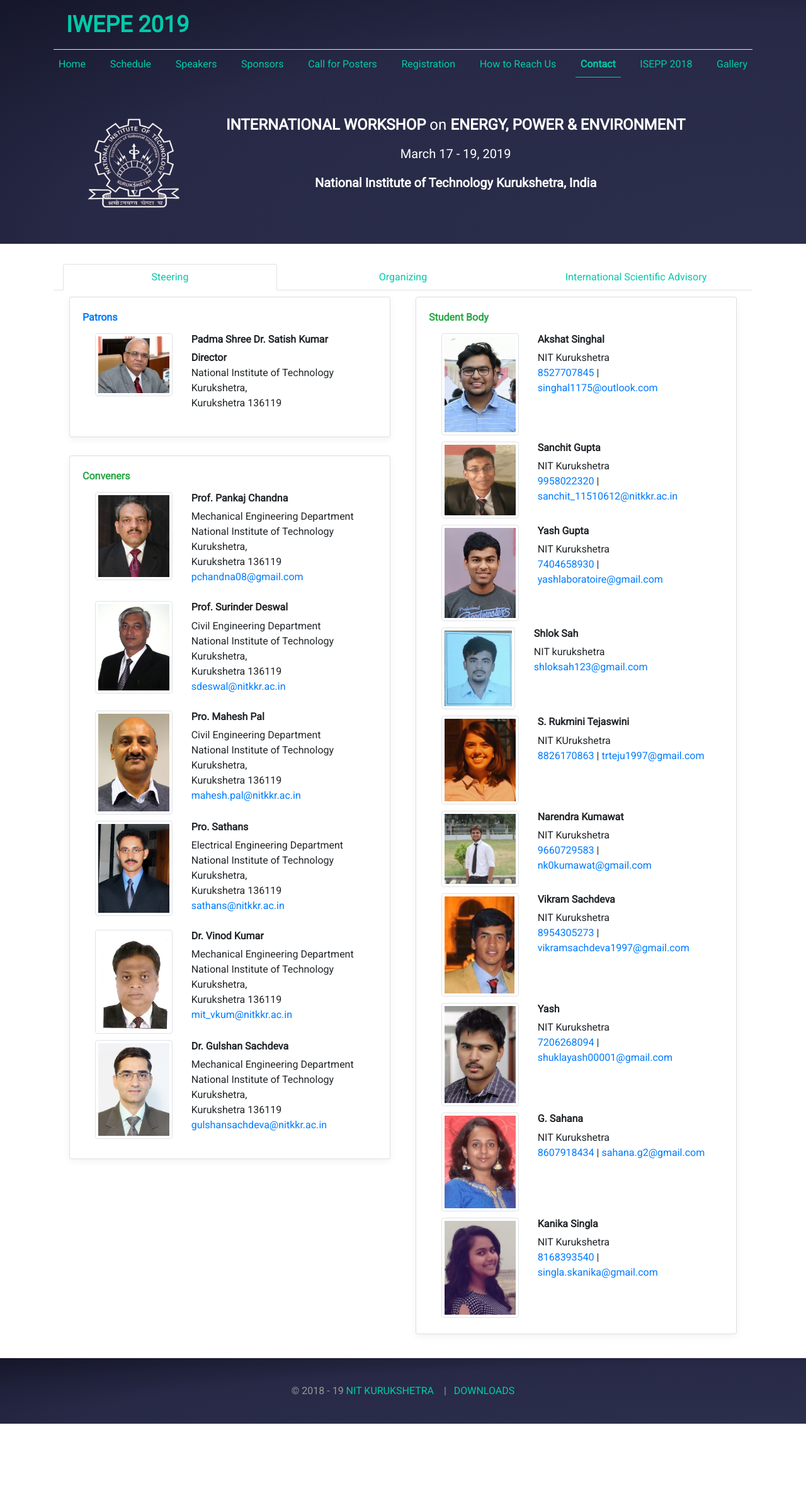
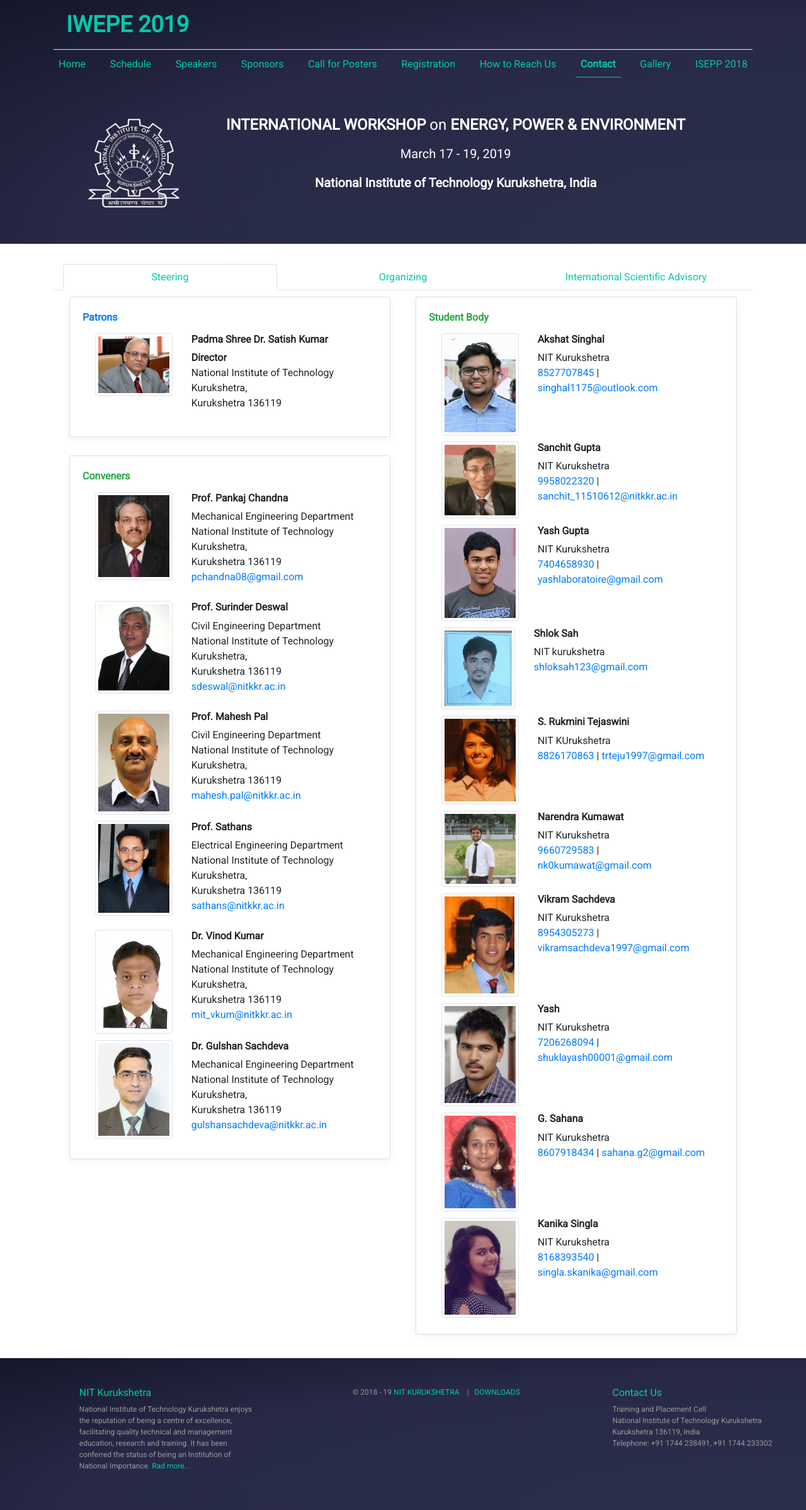
Before and after one commit to nkkumawat/IWEPE2019, a PHP site: page /contact.php in a window 1280 px wide. Shown: the whole page at 63% size. Before the commit the page ends 2260 px from the top, so only its background shows below. Run offline with PHP 8.4, Linux system fonts and the light colour scheme; some libraries are stand-ins or nearby versions.

Commit message:
footer update

```diff
--- a/contact.php
+++ b/contact.php
@@ -88,7 +88,7 @@
                               <img src="./images/mah.jpg" class="img-thumbnail" height="200" width="200">
                             </div>
                             <div class="col">
-                            <h6><b>Pro. Mahesh Pal</b></h6>
+                            <h6><b>Prof. Mahesh Pal</b></h6>
                               <p>Civil Engineering Department
                               </br>National Institute of Technology Kurukshetra,
                               </br>Kurukshetra 136119
@@ -100,7 +100,7 @@
                               <img src="./images/sat.jpg" class="img-thumbnail" height="200" width="200">
                             </div>
                             <div class="col">
-                            <h6><b>Pro. Sathans</b></h6>
+                            <h6><b>Prof. Sathans</b></h6>
                               <p>Electrical Engineering Department
                               </br>National Institute of Technology Kurukshetra,
                               </br>Kurukshetra 136119
--- a/css/main.css
+++ b/css/main.css
@@ -1,10 +1,21 @@
-.text-workshop>h4 , body, .speaker>.col>h6 ,.speaker>.col>p , .col>h6 ,.col>p, #workshop-name {
+.text-workshop>h4 , body, .speaker>.col>h6 ,.speaker>.col>p , .col>h6 ,.col>p, #workshop-name , h4 , h5, h6{
 	 font-family: "Roboto", serif;
 }
 
 .top-header, .blog-footer {
 
 	background: radial-gradient(ellipse at right bottom, #2c2f4c 0%, #272946 64%, #0a0b19 121%);
+}
+
+footer {
+	font-size: 12px;
+}
+
+.theme-color {
+	color: #03c9a9 !important;
+}
+.theme-hr {
+	background-color: #03c9a9 !important;
 }
 
 .header-top {
--- a/downloads.php
+++ b/downloads.php
@@ -4,7 +4,7 @@
     <?php require("include.php");?>
   </head>
   <body>
-    <?php require('header.php'); showHeader(9); ?>
+    <?php require('header.php'); showHeader(10); ?>
     <div class="container">
       <div class="row mb-2">
           <div class="col-md-12">
--- a/footer.php
+++ b/footer.php
@@ -1,10 +1,32 @@
 <?php
 
 echo '<footer class="blog-footer">
-      		<p>&copy; 2018 - 19  <a class="footer-text" href="https://nitkkr.ac.in"> NIT KURUKSHETRA</a>
+		<div class="row">
+			<div class="col-md-1"></div>
+			<div class="col-md-3 col-sm-12" style="text-align:left;">
+			<h6 class=" theme-color"> NIT Kurukshetra</h6>
+			<p class="float-left">
+
+			National Institute of Technology Kurukshetra enjoys the reputation of being a centre of excellence, facilitating quality technical and management education, research and training. It has been conferred the status of being an Institution of National Importance.
+				<a class="theme-color" href="http://nitkkr.ac.in" target="_blank">Rad more...</a>
+
+			</p><br><br><br><br>
+			</div>
+			<div class="col-md-5 col-sm-12">
+				<p>&copy; 2018 - 19  <a class="footer-text" href="https://nitkkr.ac.in"> NIT KURUKSHETRA</a>
       			&nbsp;&nbsp;&nbsp;|&nbsp;&nbsp; <a class="footer-text"  href="downloads.php" > DOWNLOADS</a>
-
-      		</p>
+      		</p><br><br>
+			</div>
+			<div class="col-md-3 col-sm-12" style="text-align:left;">
+			<h6 class=" theme-color"> Contact Us</h6>
+			<p class="float-left">
+			    Training and Placement Cell<br>
+			    National Institute of Technology Kurukshetra<br>
+			    Kurukshetra 136119, India<br>
+			    Telephone: +91 1744 238491, +91 1744 233302
+			</p><br><br>
+			</div>
+		</div>
 	  </footer>'
 
 ?>
--- a/header.php
+++ b/header.php
@@ -58,11 +58,12 @@
                 <li class="nav-item ">
                     <a class="nav-link '.$classes[7].'" href="./contact.php">Contact</a>
                 </li>
-                 <li class="nav-item ">
-                    <a class="nav-link '.$classes[8].'" href="./isepp2018/index.html">ISEPP 2018</a>
+
+                <li class="nav-item ">
+                    <a class="nav-link '.$classes[9].'" href="gallery.php">Gallery</a>
                 </li>
                 <li class="nav-item ">
-                    <a class="nav-link '.$classes[9].'" href="gallery.php">Gallery</a>
+                    <a class="nav-link '.$classes[8].'" href="./isepp2018/index.html">ISEPP 2018</a>
                 </li>
 
                 </ul>
@@ -78,8 +79,9 @@
 	          <a class="p-2 navlink-a '.$classes[5].'" href="registration.php">Registration</a>
 	          <a class="p-2 navlink-a '.$classes[6].'" href="howtoreachus.php">How to Reach Us</a>
 	          <a class="p-2 navlink-a '.$classes[7].'" href="contact.php">Contact</a>
+              <a class="p-2 navlink-a '.$classes[9].'" href="gallery.php">Gallery</a>
               <a class="p-2 navlink-a '.$classes[8].'" href="isepp2018/index.html">ISEPP 2018</a>
-	          <a class="p-2 navlink-a '.$classes[9].'" href="gallery.php">Gallery</a>
+
 	        </nav>
 	      </div>
 	        <div class="jumbotron p-3 p-md-5 text-white justify-content-between rounded " style="background: transparent;">
--- a/profile.php
+++ b/profile.php
@@ -5,7 +5,7 @@
   </head>
 
   <body>
-    <?php require('header.php'); showHeader(9); ?>
+    <?php require('header.php'); showHeader(10); ?>
     <div class="container">
 
 <!--
```
Also changed, not shown: images/drawable/gallery/small/1.jpg, images/drawable/gallery/small/2.jpg, images/drawable/gallery/small/3.jpg, images/drawable/gallery/small/4.jpg, images/drawable/gallery/small/5.jpg, images/drawable/gallery/small/6.jpg, images/facbook.png (added), images/youtube.png (added), 1 other file.
